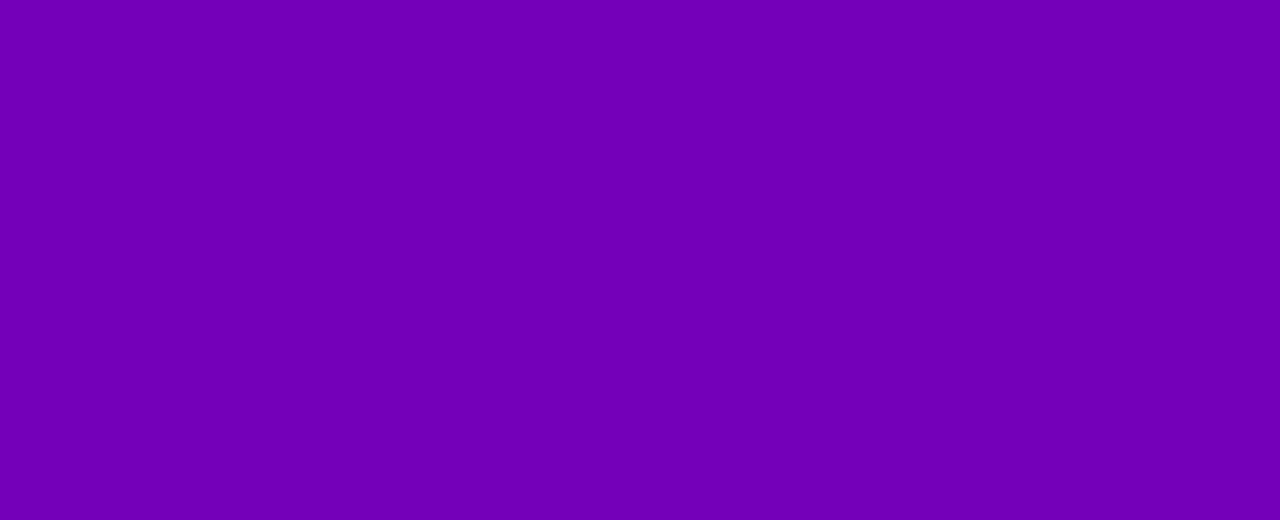
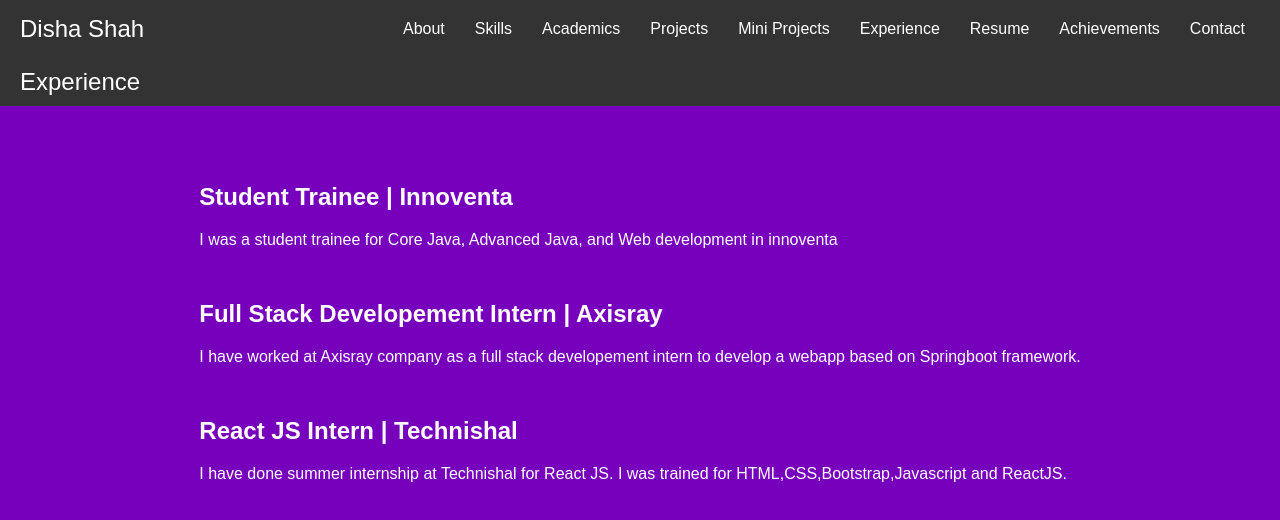
Before and after one commit to disha7555/portfolio_website, a React (Create React App) app: page /experience in a window 1280 px wide. Before the commit this address had no page. Shown: the top 520 px of the page. Built offline with nearby package versions, Linux system fonts and the light colour scheme.

Commit message:
commit files

```diff
--- a/src/App.js
+++ b/src/App.js
@@ -14,6 +14,8 @@
 import React from 'react';
 import { useState } from 'react';
 import Skills from './Skills';
+import Resume from './Resume';
+import Experience from './Experience';
 function App() {
 
   const [projectsdata,SetProjectsData]=useState(projects_data);
@@ -30,6 +32,8 @@
         <Route path="/achievements" element={<Achievements/>}></Route>
         <Route path="/contact" element={<Contact/>}></Route>
         <Route path="/nav" element={<Navbar/>}></Route>
+        <Route path="/resume" element={<Resume/>}></Route>
+        <Route path="/experience" element={<Experience/>}></Route>
       </Routes>
     </BrowserRouter>
   </>);
--- a/src/Contact.js
+++ b/src/Contact.js
@@ -1,11 +1,27 @@
 import React from 'react';
 import Navbar from './Navbar';
-
+import './contact.css';
 function Contact() {
   return (
     <>
       <Navbar/>
-      <div style={{backgroundColor:"#333",color:"white", fontSize: "1.5rem", padding: "10px 20px"}}>Contact</div>
+      <div style={{backgroundColor:"#333",color:"white", fontSize: "1.5rem", padding: "10px 20px",}}>Contact</div>
+      <div className='main'>
+      <div className='contact-content'>
+
+       <div className='info'> Email: <a href="https://mail.google.com/mail/u/0/?view=cm&fs=1&to=dishakaurang@gmail.com">dishakaurang@gmail.com</a>
+</div>
+<div className='info'>
+        Phone no: 9429630459
+</div>
+<div className='info'>
+        Linked In: <a href="https://www.linkedin.com/in/disha-shah-210a06205?utm_source=share&utm_campaign=share_via&utm_content=profile&utm_medium=android_app">My LinkedIn account</a>
+</div>
+<div className='info'>
+        github: <a href="https://github.com/disha7555">disha7555</a>
+        </div>
+      </div>
+      </div>
     </>
   )
 }
--- /dev/null
+++ b/src/Experience.js
@@ -0,0 +1,42 @@
+import React from 'react'
+import './ex.css'
+import Navbar from './Navbar'
+function Experience() {
+  return (
+    <>
+      <Navbar/>
+      <div style={{backgroundColor:"#333",color:"white", fontSize: "1.5rem", padding: "10px 20px"}}>Experience</div>
+      <div className='exp-details'>
+        <div className='exp-column'>
+        <div className='ex'>
+           <h2 className='ex-header'> Student Trainee | Innoventa</h2>
+           <div className='ex-res'>
+            I was a student trainee for Core Java, Advanced Java, and Web development in innoventa
+           </div>
+        </div>
+
+        <div className='ex'>
+           <h2 className='ex-header'> Full Stack Developement Intern | Axisray </h2>
+           <div className='ex-res'>
+           I have worked at Axisray company as a full stack developement intern
+           to develop a webapp based on Springboot framework.
+           </div>
+        </div>
+
+        <div className='ex'>
+           <h2 className='ex-header'> React JS Intern | Technishal </h2>
+           <div className='ex-res'>
+           I have done summer internship at Technishal for React JS.
+           I was trained for HTML,CSS,Bootstrap,Javascript and ReactJS.
+           </div>
+        </div>
+
+        </div>
+
+      </div>
+
+    </>
+  )
+}
+
+export default Experience
--- a/src/Navbar.js
+++ b/src/Navbar.js
@@ -35,6 +35,11 @@
           <a href="miniprojects"   className={selectedLink === 'miniprojects' ? 'active' : ''}
           onClick={() => handleLinkClick('miniprojects')}>Mini Projects</a>
 
+            <a href="experience"   className={selectedLink === 'experience' ? 'active' : ''}
+          onClick={() => handleLinkClick('experience')}>Experience</a>
+
+<a href="resume"   className={selectedLink === 'resume' ? 'active' : ''}
+          onClick={() => handleLinkClick('resume')}>Resume</a>
 
           <a href="achievements"   className={selectedLink === 'achievements' ? 'active' : ''}
           onClick={() => handleLinkClick('achievements')}>Achievements</a>
--- /dev/null
+++ b/src/Resume.js
@@ -0,0 +1,20 @@
+import React from 'react'
+import './res.css';
+import Navbar from './Navbar';
+function Resume() {
+  return (
+    <>
+      <Navbar/>
+      <div style={{backgroundColor:"#333",color:"white", fontSize: "1.5rem", padding: "10px 20px"}}>Resume</div>
+      <div className='resume-container'>
+        <div className='res-h'>Click this button to see my resume: </div>
+        <a className='res-a' href="https://www.canva.com/design/DAGBJDgwfG8/nTwKJ4HNoQNHtVnWMROSyQ/edit?utm_content=DAGBJDgwfG8&utm_campaign=designshare&utm_medium=link2&utm_source=sharebutton">
+         My Resume
+        </a>
+      </div>
+
+    </>
+  )
+}
+
+export default Resume
--- a/src/Skills.js
+++ b/src/Skills.js
@@ -12,7 +12,7 @@
         </div>
         <div className='cover'>
         <div className='list1'>
-          <h2>Proficient:</h2>
+          <h2  className='h'>Proficient:</h2>
           <ul>
             <li>HTML</li>
             <li>CSS</li>
@@ -26,7 +26,7 @@
           </ul>
         </div>
         <div className='list2'>
-          <h2>Past Experience:</h2>
+          <h2  className='h'> Past Experience:</h2>
           <ul>
             <li>Core Java (J2SE)</li>
             <li>Advanced Java (J2EE)</li>
@@ -35,7 +35,7 @@
           </ul>
         </div>
         <div className='list3'>
-        <h2>Familiar:</h2>
+        <h2 className='h'>Familiar:</h2>
         <ul>
             <li>PHP</li>
             <li>C</li>
--- /dev/null
+++ b/src/contact.css
@@ -0,0 +1,47 @@
+ @media (max-width: 500px) {
+    .main{
+        display: flex;
+        align-items: center;
+        justify-content: center;
+
+    }
+}
+@media (max-width: 370px) {
+    .main{
+       margin-left: 0;
+
+    }
+    .info{
+        margin-left: 0;
+    }
+    .contact-content{
+        margin-left: 0;
+    }
+}
+a{
+    color: white;
+}
+.info{
+    margin-top:2vw;
+    color:white;
+    justify-content:center;
+    align-items:center;
+
+}
+.main{
+
+   justify-content: center;
+   align-items: center;
+   display:flex;
+
+}
+.contact-content{
+
+    width:fit-content;
+    margin: auto;
+}
+@media (min-width: 501px) and (max-width: 800px) {
+    .contact-content {
+        margin: 0;
+    }
+}
--- /dev/null
+++ b/src/ex.css
@@ -0,0 +1,50 @@
+@media (max-width: 500px) {
+    .exp-details{
+        display: flex;
+        align-items: center;
+        justify-content: center;
+
+    }
+}
+@media (max-width: 370px) {
+    .exp-details{
+       margin-left: 0;
+
+    }
+    .ex{
+        margin-left: 0;
+    }
+    .exp-column{
+        margin-left: 0;
+    }
+}
+h2.ex-header{
+    color: white;
+}
+a{
+    color: white;
+}
+.ex{
+    margin-top:4vw;
+    color:white;
+    justify-content:center;
+    align-items:center;
+
+}
+.exp-details{
+   margin-top: 2vw;
+   justify-content: center;
+   align-items: center;
+   display:flex;
+
+}
+.exp-column{
+
+    width:fit-content;
+    margin: auto;
+}
+@media (min-width: 501px) and (max-width: 800px) {
+    .exp-column {
+        margin: 0;
+    }
+}
--- /dev/null
+++ b/src/res.css
@@ -0,0 +1,21 @@
+a.res-a{
+    color: blueviolet;
+    text-decoration: none;
+    border: 1px solid white;
+    background-color: white;
+    font-weight: 700;
+    text-transform: uppercase;
+    padding-left: 5vw;
+    padding-right: 5vw;
+    padding-top: 1vw;
+    padding-bottom: 1vw;
+}
+.resume-container{
+    justify-content: center;
+    display: flex;
+    align-items: center;
+    margin-top: 4vw;
+}
+.res-h{
+    font-size:1.7rem;
+}
--- a/src/skills.css
+++ b/src/skills.css
@@ -17,7 +17,7 @@
     justify-content:end;
 
 }
-h2{
+h2.h{
     color: white;
 }
 @media (max-width: 500px) {
```
